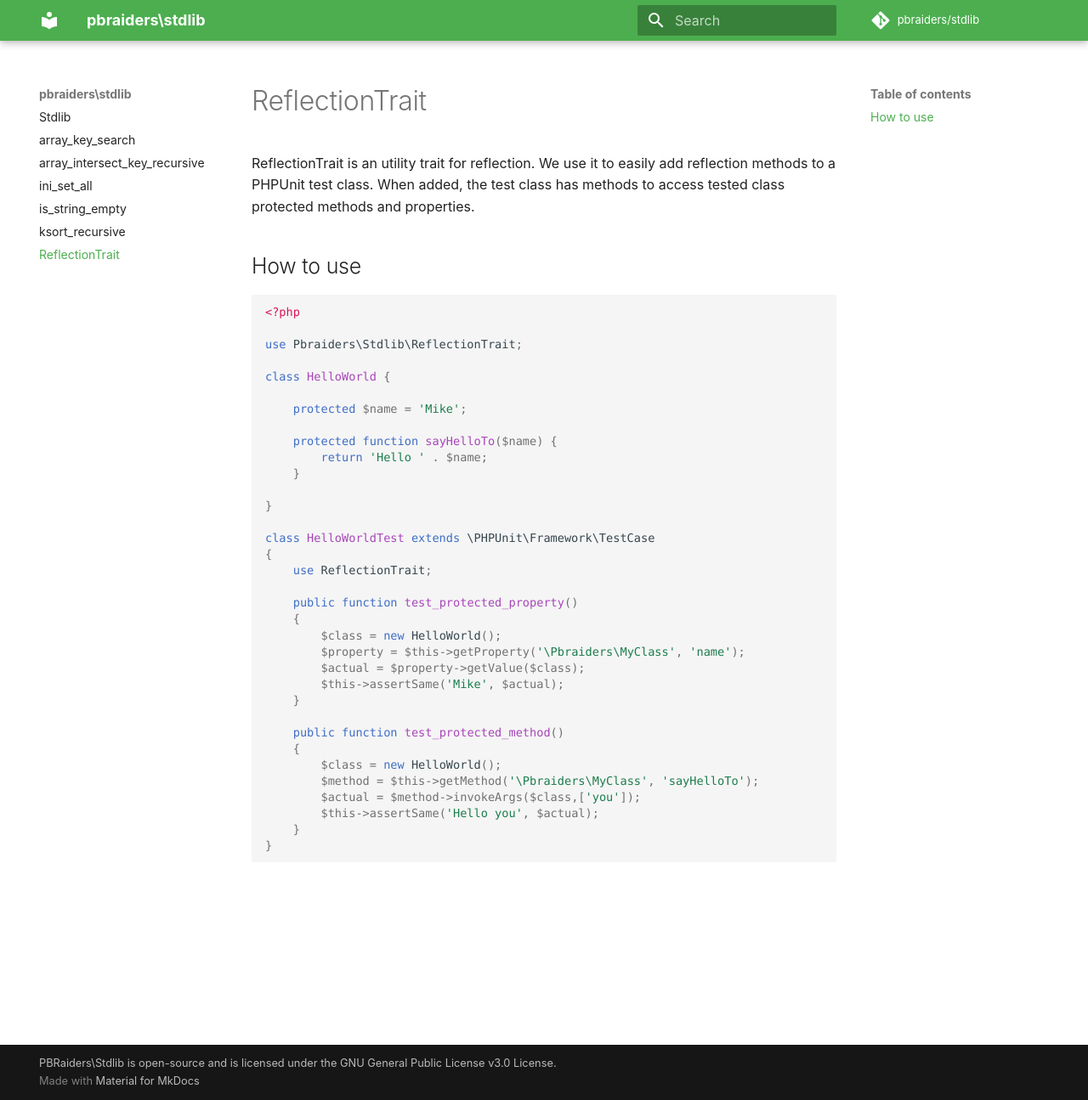
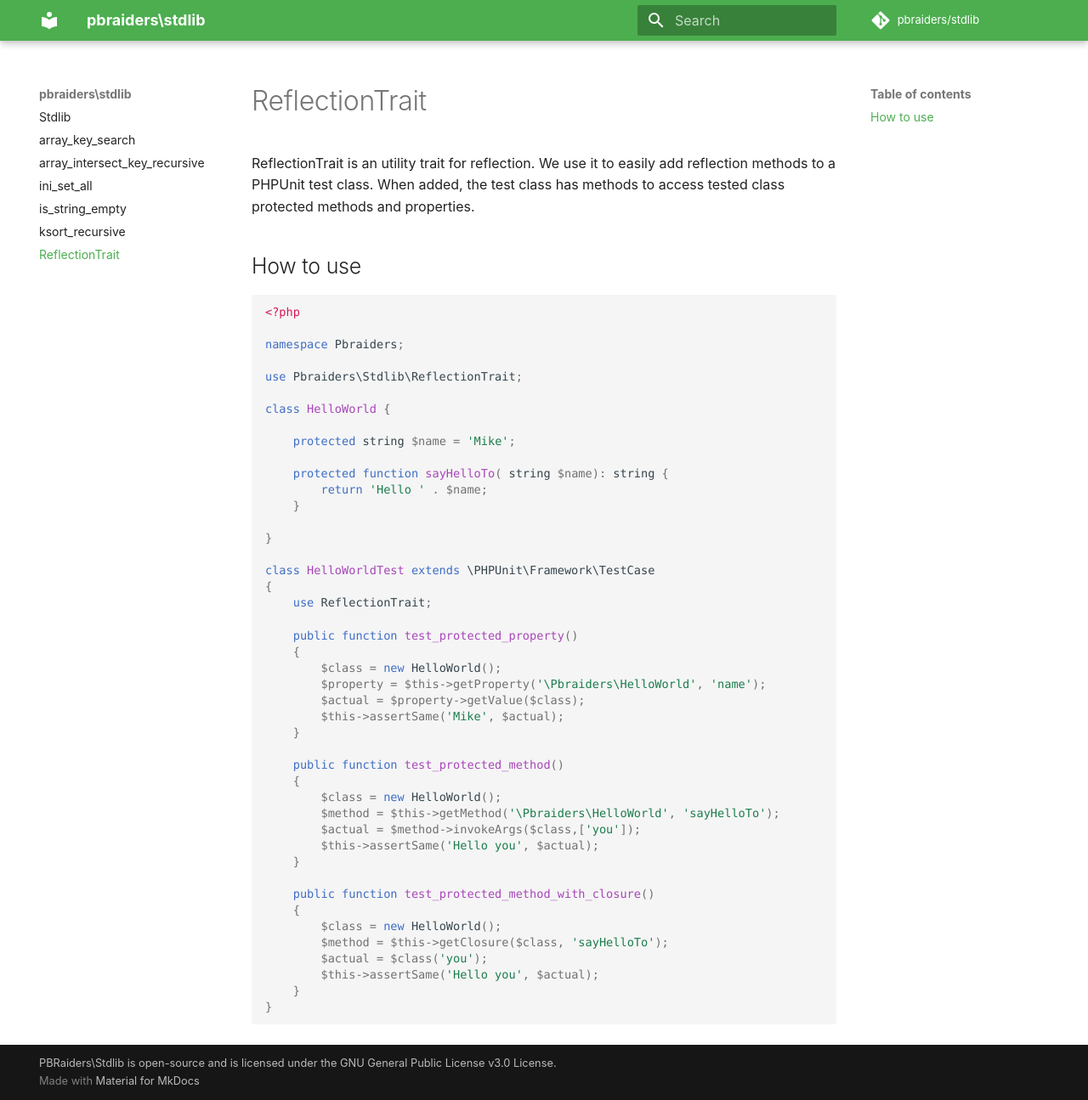
Before and after one commit to pbraiders/stdlib, an MkDocs documentation site: the page built from docs/reflectiontrait.md, in a window 1280 px wide and 1295 px high. Shown: the whole window at 85% size. Built offline with MkDocs 1.6.1 and Material for MkDocs 9.7.7, drawn with Linux system fonts in a browser that asks for light colours; comment, search, counter and statistics services are not loaded.

Commit message:
feat: add closure method
Signed-off-by: ojullien <3778194+ojullien@users.noreply.github.com>

```diff
--- a/composer.json
+++ b/composer.json
@@ -57,7 +57,7 @@
         "fix-cs": [
             "@squizlabs"
         ],
-        "psalm": "vendor/bin/psalm --config=.github/linters/psalm.xml --threads=4 --show-info=true",
+        "psalm": "vendor/bin/psalm --config=.github/linters/psalm.xml --threads=4 --show-info=true --long-progress --stats",
         "squizlabs": "vendor/bin/phpcbf --standard=.github/linters/phpcs.xml --no-cache",
         "stan": "vendor/bin/phpstan analyse -c .github/linters/phpstan.neon --no-progress --xdebug",
         "test": "vendor/bin/phpunit --configuration phpunit.xml"
--- a/docs/reflectiontrait.md
+++ b/docs/reflectiontrait.md
@@ -8,13 +8,15 @@ ReflectionTrait is an utility trait for reflection. We use it to easily add refl
 
 <?php
 
+namespace Pbraiders;
+
 use Pbraiders\Stdlib\ReflectionTrait;
 
 class HelloWorld {
 
-    protected $name = 'Mike';
+    protected string $name = 'Mike';
 
-    protected function sayHelloTo($name) {
+    protected function sayHelloTo( string $name): string {
         return 'Hello ' . $name;
     }
 
@@ -27,7 +29,7 @@ class HelloWorldTest extends \PHPUnit\Framework\TestCase
     public function test_protected_property()
     {
         $class = new HelloWorld();
-        $property = $this->getProperty('\Pbraiders\MyClass', 'name');
+        $property = $this->getProperty('\Pbraiders\HelloWorld', 'name');
         $actual = $property->getValue($class);
         $this->assertSame('Mike', $actual);
     }
@@ -35,8 +37,16 @@ class HelloWorldTest extends \PHPUnit\Framework\TestCase
     public function test_protected_method()
     {
         $class = new HelloWorld();
-        $method = $this->getMethod('\Pbraiders\MyClass', 'sayHelloTo');
+        $method = $this->getMethod('\Pbraiders\HelloWorld', 'sayHelloTo');
         $actual = $method->invokeArgs($class,['you']);
+        $this->assertSame('Hello you', $actual);
+    }
+
+    public function test_protected_method_with_closure()
+    {
+        $class = new HelloWorld();
+        $method = $this->getClosure($class, 'sayHelloTo');
+        $actual = $class('you');
         $this->assertSame('Hello you', $actual);
     }
 }
--- a/phpunit.xml
+++ b/phpunit.xml
@@ -60,7 +60,9 @@
             <directory suffix=".php">src</directory>
         </include>
         <exclude>
+            <directory>docs</directory>
             <directory>tests</directory>
+            <directory>var</directory>
             <directory>vendor</directory>
         </exclude>
     </coverage>
```
Also changed, not shown: 4 other files.
